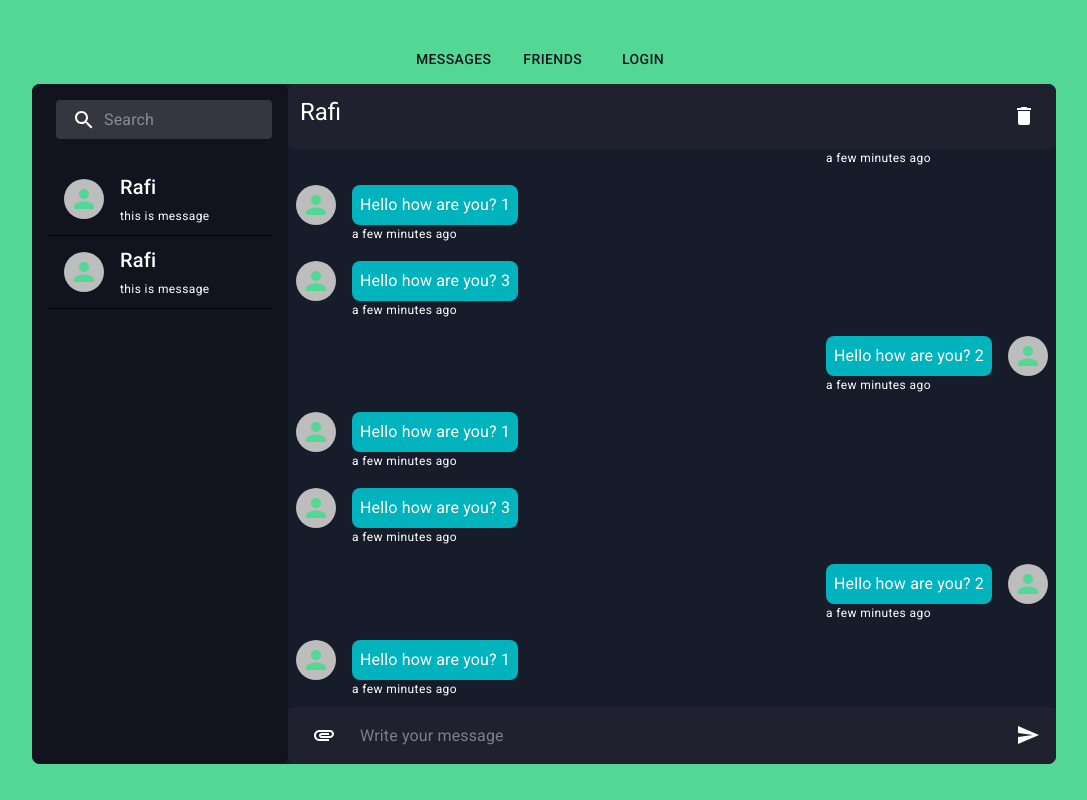
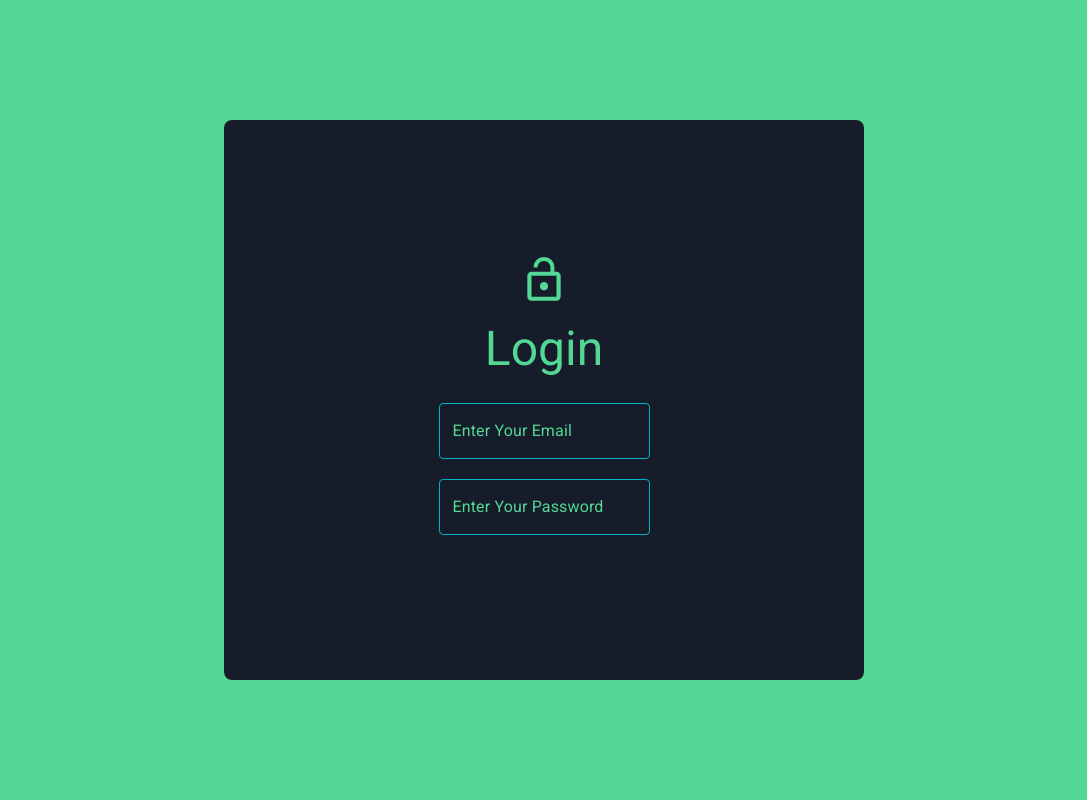
Before and after one commit to rahmanrafi32/chat_app_client, a React (Create React App) app: page / in a window 1280 px wide. Shown: the whole page, without its empty margins (96-1183 px from the left). Built offline with nearby package versions, Linux system fonts and the light colour scheme.

Commit message:
creating login page

```diff
--- a/src/App.js
+++ b/src/App.js
@@ -1,14 +1,20 @@
 import {Stack} from "@mui/material";
 import ChatBody from "./components/ChatBody";
 import TabsLayout from "./components/TabsLayout";
+import Login from "./components/Login";
 
 function App() {
     return (
         <Stack
             alignItems="center"
-            sx={{height: {xs: '70vh', md: '100vh'}, justifyContent: {xs: "start", md: "center"}}}>
-            <TabsLayout/>
-            <ChatBody/>
+            sx={{
+                height: {xs: '70vh', md: '100vh'},
+                justifyContent: {xs: "start", md: "center"},
+            }}
+        >
+            {/*<TabsLayout/>*/}
+            {/*<ChatBody/>*/}
+            <Login/>
         </Stack>
     );
 }
--- a/src/components/ChatBody.js
+++ b/src/components/ChatBody.js
@@ -1,11 +1,9 @@
 import React from 'react';
 import {theme} from "../theme";
-import {Avatar, Box, Grid, IconButton, InputBase, Stack, styled, Typography} from "@mui/material";
+import {Avatar, Box, Grid, IconButton, InputBase, Stack, Typography} from "@mui/material";
 import SearchField from "./SearchField";
 import ChatList from "./ChatList";
 import {Attachment, Delete, Send} from "@mui/icons-material";
-
-const StyledInputBase = styled(InputBase)(({theme}) => ({}));
 
 const ChatBody = () => {
     return (
@@ -91,7 +89,7 @@ const ChatBody = () => {
                     >
                         <Avatar/>
                         <Stack >
-                            <Typography variant={"body1"} sx={{backgroundColor:theme.palette.secondary.main, borderRadius:2, p:1}}>Hello how are you? 2</Typography>
+                            <Typography variant={"body1"} sx={{backgroundColor:theme.palette.secondary.light, borderRadius:2, p:1}}>Hello how are you? 2</Typography>
                             <Typography variant={"caption"}>a few minutes ago</Typography>
                         </Stack>
                     </Stack>
@@ -124,7 +122,7 @@ const ChatBody = () => {
                     >
                         <Avatar/>
                         <Stack >
-                            <Typography variant={"body1"} sx={{backgroundColor:theme.palette.secondary.main, borderRadius:2, p:1}}>Hello how are you? 2</Typography>
+                            <Typography variant={"body1"} sx={{backgroundColor:theme.palette.secondary.light, borderRadius:2, p:1}}>Hello how are you? 2</Typography>
                             <Typography variant={"caption"}>a few minutes ago</Typography>
                         </Stack>
                     </Stack>
@@ -157,7 +155,7 @@ const ChatBody = () => {
                     >
                         <Avatar/>
                         <Stack >
-                            <Typography variant={"body1"} sx={{backgroundColor:theme.palette.secondary.main, borderRadius:2, p:1}}>Hello how are you? 2</Typography>
+                            <Typography variant={"body1"} sx={{backgroundColor:theme.palette.secondary.light, borderRadius:2, p:1}}>Hello how are you? 2</Typography>
                             <Typography variant={"caption"}>a few minutes ago</Typography>
                         </Stack>
                     </Stack>
--- /dev/null
+++ b/src/components/Login.js
@@ -0,0 +1,55 @@
+import React from 'react';
+import {Grid, Stack, styled, TextField, Typography} from "@mui/material";
+import {theme} from "../theme";
+import {LockOpen} from "@mui/icons-material";
+
+const StyledTextField = styled(TextField)(({theme}) => ({
+    margin: 10,
+    '& .MuiInputLabel-root':{
+        color: theme.palette.secondary.main,
+    },
+    '& label.Mui-focused': {
+        color: theme.palette.secondary.main,
+    },
+    '& .MuiOutlinedInput-root': {
+        color: theme.palette.secondary.main,
+        '& fieldset': {
+            borderColor: theme.palette.secondary.light,
+        },
+        '&:hover fieldset': {
+            borderColor: theme.palette.secondary.main,
+        },
+        '&.Mui-focused fieldset': {
+            borderColor: theme.palette.secondary.main,
+        },
+    },
+}));
+
+const Login = () => {
+    return (
+        <Grid container alignItems={"center"} justifyContent={"center"} sx={{
+            background: theme.palette.primary.main,
+            height: {xs: '90vh', md: '70vh'},
+            width: {xs: '100vw', md: '50vw'},
+            borderRadius: 2
+        }}>
+            <Grid items>
+                <Stack alignItems={"center"} justifyContent={"space-between"} sx>
+                    <LockOpen sx={{color: theme.palette.secondary.main, fontSize: 50}}/>
+                    <Typography variant={"h3"} sx={{color: theme.palette.secondary.main, p: 2}}>Login</Typography>
+                    <StyledTextField
+                        label="Enter Your Email"
+                        color="secondary"
+                    />
+                    <StyledTextField
+                        label="Enter Your Password"
+                        color="secondary"
+                    />
+                </Stack>
+            </Grid>
+
+        </Grid>
+    );
+};
+
+export default Login;
--- a/src/components/SearchField.js
+++ b/src/components/SearchField.js
@@ -2,7 +2,7 @@ import React from 'react';
 import SearchIcon from "@mui/icons-material/Search";
 import {alpha, InputBase, styled} from "@mui/material";
 
-const Search = styled('div')(({theme}) => ({
+    const Search = styled('div')(({theme}) => ({
     position: 'relative',
     borderRadius: theme.shape.borderRadius,
     backgroundColor: alpha(theme.palette.common.white, 0.15),
@@ -17,7 +17,7 @@ const Search = styled('div')(({theme}) => ({
     },
 }));
 
-const SearchIconWrapper = styled('div')(({theme}) => ({
+    const SearchIconWrapper = styled('div')(({theme}) => ({
     padding: theme.spacing(0, 2),
     height: '100%',
     position: 'absolute',
--- a/src/components/TabsLayout.js
+++ b/src/components/TabsLayout.js
@@ -4,7 +4,7 @@ import {theme} from "../theme";
 
 const TabsLayout = () => {
     return (
-        <Tabs   >
+        <Tabs>
             <Tab label="Messages" disableRipple={true} sx={{color:theme.palette.primary.dark}}/>
             <Tab label="Friends" disableRipple={true} sx={{color:theme.palette.primary.dark}}/>
             <Tab label="Login" disableRipple={true} sx={{color:theme.palette.primary.dark}}/>
--- a/src/theme/index.js
+++ b/src/theme/index.js
@@ -10,8 +10,8 @@ export const theme = createTheme({
             dark: "#11141f",
         },
         secondary: {
-            main: "#00b3bd",
-            light: "#52d794"
+            main: "#52d794",
+            light: "#00b3bd"
         }
     }
-})
+});
```
